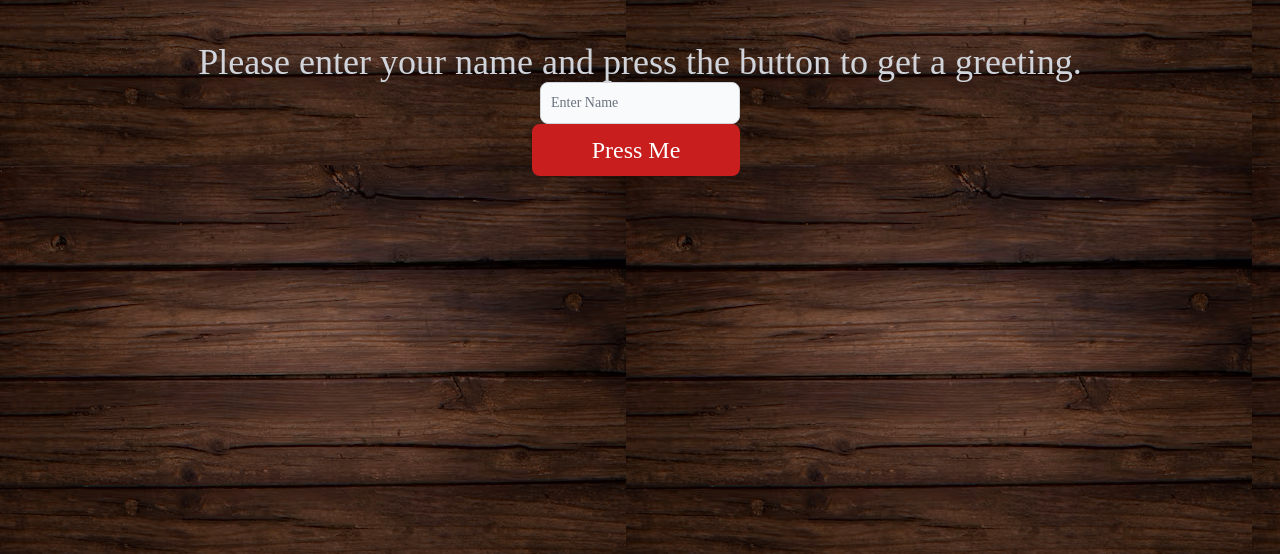
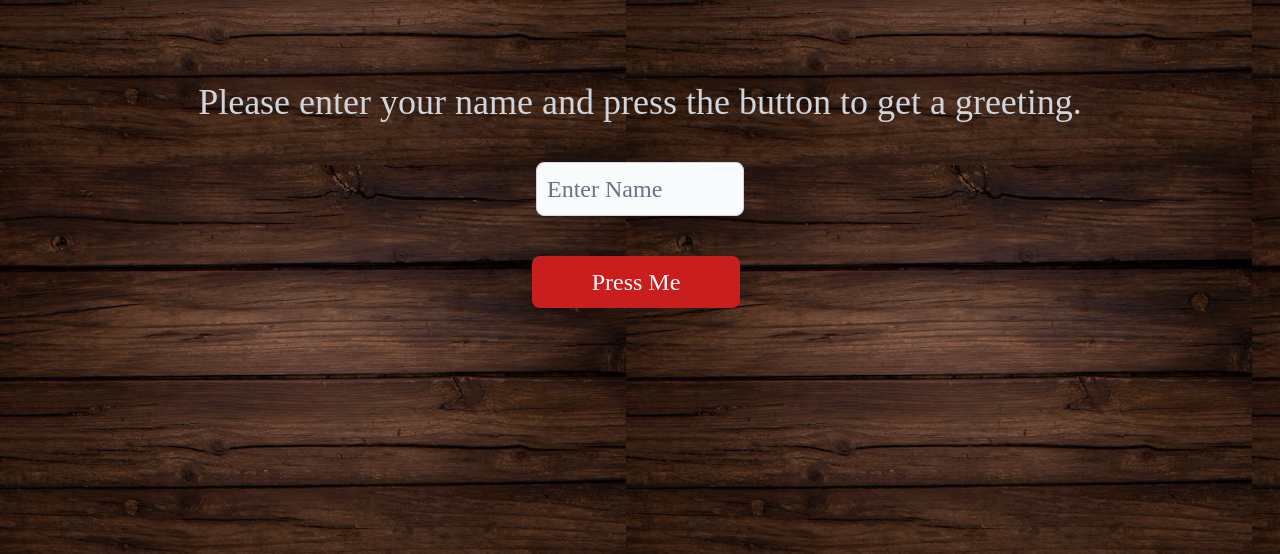
Before and after one commit to mkheck13/All4OneFrontEnd, a website: page pages/sayhellopage.html in a window 1280 px wide. Shown: the part 246-800 px from the top of the page. Drawn offline with nearby package versions, Linux system fonts and the light colour scheme; a web font is replaced by a local one.

Commit message:
happy with the changes to hello world

```diff
--- a/pages/sayhellopage.html
+++ b/pages/sayhellopage.html
@@ -33,23 +33,23 @@
     <!-- Header End -->
 
     <!-- Main body that contains the text, input and buttons -->
-    <main class="place-items-center">
-      <div class="flex justify-center">
+    <main class="place-items-center mt-10">
+      <div class="place-items-center mt-10">
         <h1 id="sayHelloText" class="text-4xl">
           Please enter your name and press the button to get a greeting.
         </h1>
       </div>
 
-      <div class="flex justify-center">
+      <div class="place-items-center mt-10">
         <input
           type="text"
           id="sayHelloInput"
-          class="bg-gray-50 border border-gray-300 text-gray-900 text-sm rounded-lg focus:ring-blue-500 focus:border-blue-500 block w-full p-2.5 dark:bg-gray-700 dark:border-gray-600 dark:placeholder-gray-400 dark:text-white dark:focus:ring-blue-500 dark:focus:border-blue-500"
+          class="bg-gray-50 border border-gray-300 text-gray-900 text-2xl w-52 rounded-lg focus:ring-blue-500 focus:border-blue-500 block  p-2.5 dark:bg-gray-700 dark:border-gray-600 dark:placeholder-gray-400 dark:text-white dark:focus:ring-blue-500 dark:focus:border-blue-500"
           placeholder="Enter Name"
           required
         />
       </div>
-      <div class="flex justify-center">
+      <div class="place-items-center mt-10">
         <button
           id="sayHelloBtn"
           type="button"
```
